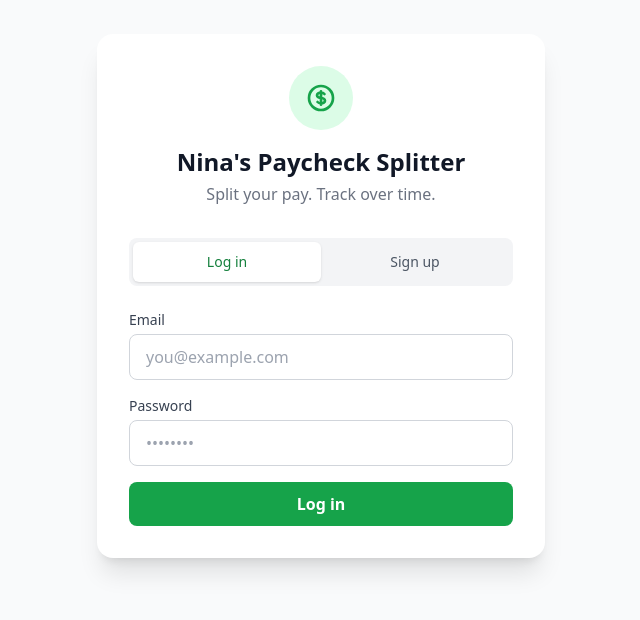
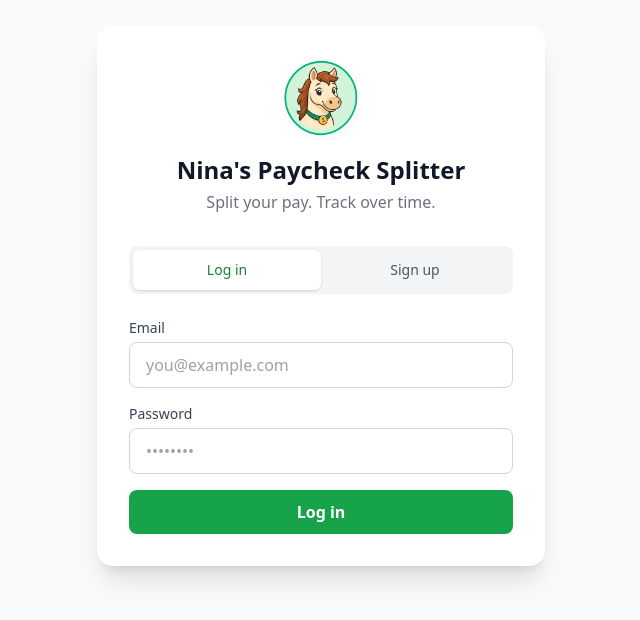
Before and after one commit to exitramp505/paycheck-splitter, a plain HTML site: page index.html in a window 1280 px wide. Shown: the part 104-724 px from the top of the page, without its empty margins (319-959 px from the left). Drawn offline with nearby package versions, Linux system fonts and the light colour scheme.

Commit message:
Add horse mascot logo

```diff
--- a/index.html
+++ b/index.html
@@ -54,11 +54,8 @@
   <div id="auth-screen" class="min-h-screen flex items-center justify-center p-4">
     <div class="bg-white rounded-2xl shadow-xl p-8 w-full max-w-md">
       <div class="text-center mb-8">
-        <div class="inline-flex items-center justify-center w-16 h-16 bg-brand-100 rounded-full mb-4">
-          <svg class="w-8 h-8 text-brand-600" fill="none" stroke="currentColor" viewBox="0 0 24 24">
-            <path stroke-linecap="round" stroke-linejoin="round" stroke-width="2" d="M12 8c-1.657 0-3 .895-3 2s1.343 2 3 2 3 .895 3 2-1.343 2-3 2m0-8c1.11 0 2.08.402 2.599 1M12 8V7m0 1v8m0 0v1m0-1c-1.11 0-2.08-.402-2.599-1M21 12a9 9 0 11-18 0 9 9 0 0118 0z" />
-          </svg>
-        </div>
+        <img src="assets/horse-logo-v1.png" alt="Nina's horse mascot"
+          class="inline-block w-20 h-20 rounded-full mb-4 shadow-sm" />
         <h1 class="text-2xl font-bold text-gray-900">Nina's Paycheck Splitter</h1>
         <p class="text-gray-500 mt-1">Split your pay. Track over time.</p>
       </div>
@@ -109,11 +106,8 @@
     <header class="bg-white border-b border-gray-200">
       <div class="max-w-5xl mx-auto px-4">
         <div class="py-3 flex items-center gap-2">
-          <div class="w-9 h-9 shrink-0 bg-brand-100 rounded-lg flex items-center justify-center">
-            <svg class="w-5 h-5 text-brand-600" fill="none" stroke="currentColor" viewBox="0 0 24 24" aria-hidden="true">
-              <path stroke-linecap="round" stroke-linejoin="round" stroke-width="2" d="M12 8c-1.657 0-3 .895-3 2s1.343 2 3 2 3 .895 3 2-1.343 2-3 2m0-8c1.11 0 2.08.402 2.599 1M12 8V7m0 1v8m0 0v1m0-1c-1.11 0-2.08-.402-2.599-1M21 12a9 9 0 11-18 0 9 9 0 0118 0z" />
-            </svg>
-          </div>
+          <img src="assets/horse-logo-v1.png" alt=""
+            class="w-10 h-10 shrink-0 rounded-full shadow-sm" />
           <div class="min-w-0">
             <div class="font-bold text-lg truncate">Nina's Paycheck Splitter</div>
             <span id="user-email" class="block text-xs text-gray-500 truncate"></span>
```
Also changed, not shown: assets/horse-logo-v1.png (added).
